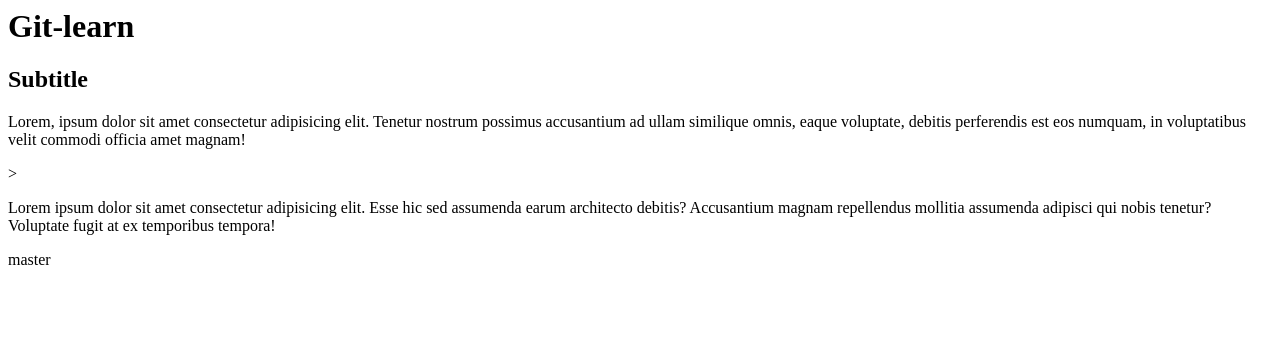
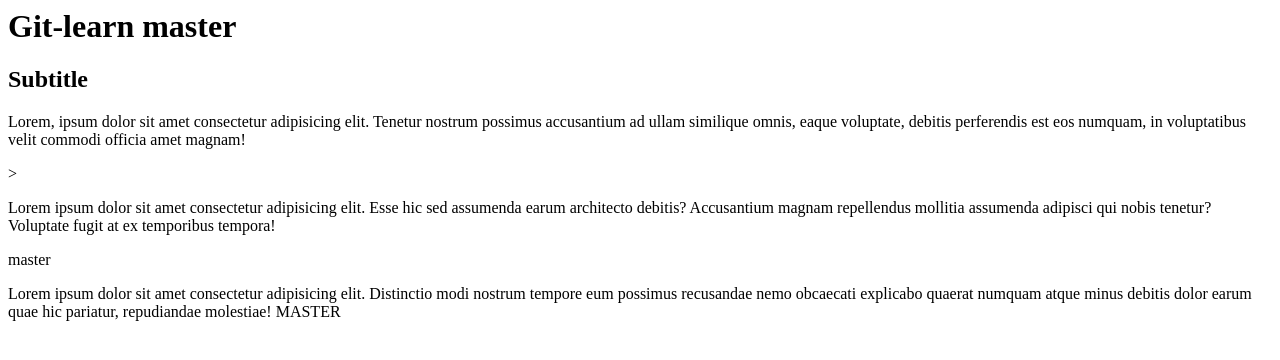
Before and after one commit to Krzemir/git-learn-2, a plain HTML site: page index.html in a window 1280 px wide. Drawn offline with Linux system fonts and the light colour scheme.

Commit message:
master change 2

```diff
--- a/index.html
+++ b/index.html
@@ -8,7 +8,7 @@
 </head>
 
 <body class="body_style">
-    <h1 class="title">Git-learn</h1>
+    <h1 class="title">Git-learn master</h1>
     <h2>Subtitle</h2>
     <p>Lorem, ipsum dolor sit amet consectetur adipisicing elit. Tenetur nostrum possimus accusantium ad ullam similique
         omnis, eaque voluptate, debitis perferendis est eos numquam, in voluptatibus velit commodi officia amet magnam!
@@ -17,6 +17,9 @@
         Accusantium magnam repellendus mollitia assumenda adipisci qui nobis tenetur? Voluptate fugit at ex temporibus
         tempora!</p>
     <p>master</p>
+    <p>Lorem ipsum dolor sit amet consectetur adipisicing elit. Distinctio modi nostrum tempore eum possimus recusandae
+        nemo obcaecati explicabo quaerat numquam atque minus debitis dolor earum quae hic pariatur, repudiandae
+        molestiae! MASTER</p>
 
 </body>
 
```
